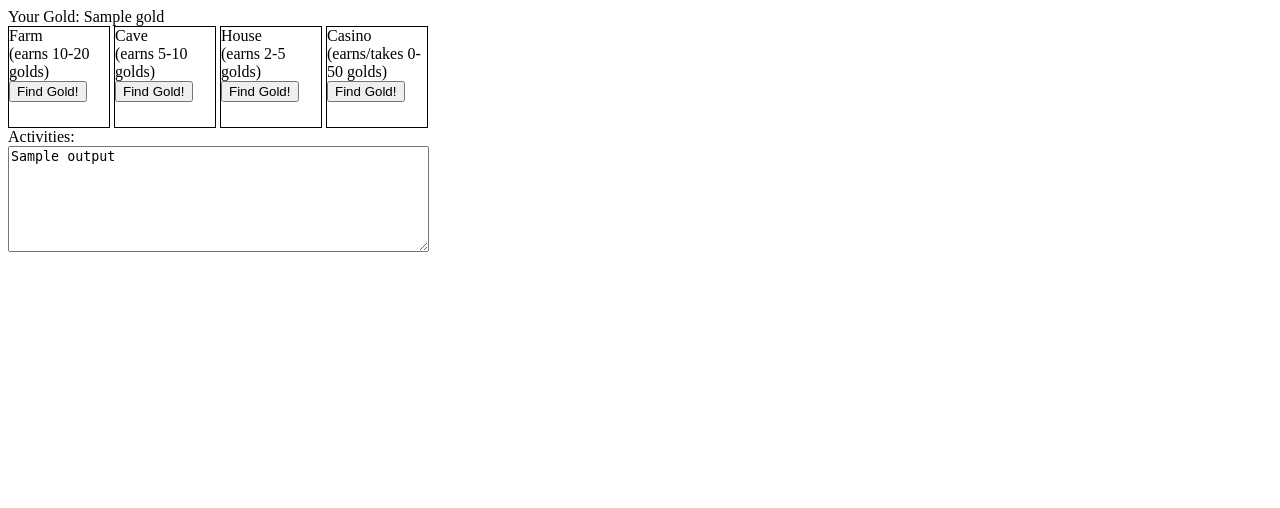
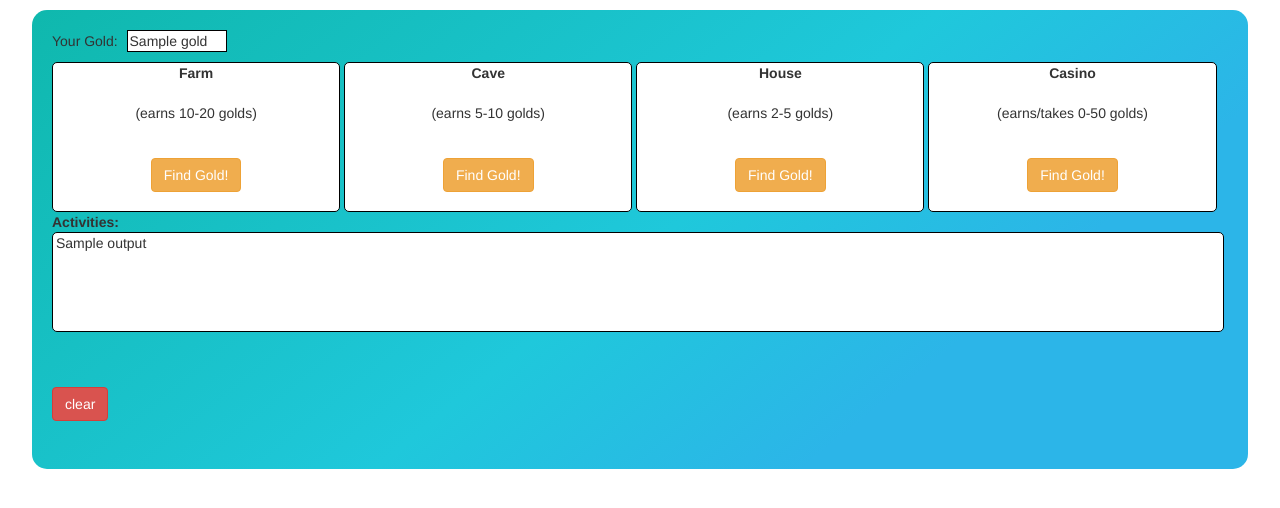
Before and after one commit to falterfriday/python-ninja_gold, a Flask app: template templates/index.html in a window 1280 px wide. Shown: the top 508 px of the page. Run offline with Flask 2, Linux system fonts and the light colour scheme; the template is opened without the code that fills it: most values are stand-ins (such as "Sample title", 1, 10 or a date in 2020); some libraries are stand-ins or nearby versions.

Commit message:
finished/workinf model

```diff
--- a/server.py
+++ b/server.py
@@ -1,28 +1,43 @@
 from flask import Flask, render_template, request, redirect, session
-from werkzeug.datastructures import ImmutableMultiDict
 app = Flask(__name__)
 app.secret_key='ivegotasecretforyou...boo!'
-import random
+import random, datetime
 @app.route('/')
 def index():
 	if not session.has_key('gold'):
 		session['gold'] = 0
+	if not session.has_key('output'):
+		session['output'] = ''
+	if not session.has_key('output'):
+		session['output'] = ''
 	gold = session['gold']
-	print 'You have', gold, 'gold'
-	return render_template('index.html', gold=gold)
-
+	output = session['output']
+	return render_template('index.html', gold=gold, output=output)
 @app.route('/process_money', methods=['POST'])
 def money():
 	if request.form.has_key('farm_gold'):
-		session['gold'] += random.randint(10,20)
+		random_num = random.randint(10,20)
+		session['gold'] += random_num
+		session['output'] += '<p class="green">Earned ' +str(random_num)+ ' golds from the farm! (' +str(datetime.datetime.now())+ ')</p>'
 	elif request.form.has_key('cave_gold'):
-			session['gold'] += random.randint(5,10)
+		random_num = random.randint(5,10)
+		session['gold'] += random_num
+		session['output'] += '<p class="green">Earned ' +str(random_num)+ ' golds from the cave! (' +str(datetime.datetime.now())+ ')</p>'
 	elif request.form.has_key('house_gold'):
-			session['gold'] += random.randint(2,5)
+		random_num = random.randint(2,5)
+		session['gold'] += random_num
+		session['output'] += '<p class="green">Earned ' +str(random_num)+ ' golds from the house! (' +str(datetime.datetime.now())+ ')</p>'
 	elif request.form.has_key('casino_gold'):
-			session['gold'] += random.randint(-50,50)
-
-
+		random_num = random.randint(-50,50)
+		session['gold'] += random_num
+		if random_num > 0:
+			session['output'] += '<p class="green">Earned ' +str(random_num)+ ' golds from the casino! (' +str(datetime.datetime.now())+ ')</p>'
+		elif random_num < 0:
+			random_num = random_num * -1
+			session['output'] += '<p class="red">Entered a casino and lost ' +str(random_num)+ ' golds... Ouch.. (' +str(datetime.datetime.now())+ ')</p>'
 	return redirect('/')
-
+@app.route('/clear')
+def clear():
+	session.clear()
+	return redirect('/')
 app.run(debug=True)
--- a/static/style.css
+++ b/static/style.css
@@ -1,10 +1,48 @@
+.wrapper {
+	border-radius: 15px;
+	width: 95%;
+	margin: 10px auto;
+	padding-top: 10px;
+	padding-left: 20px;
+	background: linear-gradient(141deg, #0fb8ad 0%, #1fc8db 51%, #2cb5e8 75%);
+}
 .box {
 	display: inline-block;
+	background-color: white;
+	border-radius: 5px;
 	border: solid black 1px;
+	height: 150px;
+	width: 24.1%;
+	text-align: center;
+}
+.activity {
+	border: solid black 1px;
+	border-radius: 5px;
+	background-color: white;
+	width: 98%;
 	height: 100px;
+	padding-left: 3px;
+	overflow: auto;
+}
+p.green {
+	color: green;
+	margin: 2px auto;
+	font-size: 0.8em;
+
+}
+p.red {
+	color: red;
+	margin: 2px auto;
+	font-size: 0.8em;
+}
+span {
+	display: inline-block;
+	border: solid black 1px;
+	background-color: white;
 	width: 100px;
+	margin: 10px 5px;
+	padding-left: 2px;
 }
-textarea {
-	width: 415px;
-	height: 100px;
+input.btn {
+	margin-top: 35px;
 }
--- a/templates/index.html
+++ b/templates/index.html
@@ -21,52 +21,50 @@ Description: Never Stop Learning
 <head>
 	<title>Ninja Gold</title>
 	<meta charset="utf-8">
+	<link rel="stylesheet" href="https://maxcdn.bootstrapcdn.com/bootstrap/3.3.6/css/bootstrap.min.css" integrity="sha384-1q8mTJOASx8j1Au+a5WDVnPi2lkFfwwEAa8hDDdjZlpLegxhjVME1fgjWPGmkzs7" crossorigin="anonymous">
 	<link rel="stylesheet" type="text/css" href="{{ url_for('static', filename='style.css') }}">
 </head>
 <body>
-<div class="wrapper">
+	<div class="wrapper jumbotron">
 			Your Gold: <span>{{ gold }}</span><br>
-
-
-
 			<div class="box">
-			Farm<br>
+				<strong>Farm</strong><br><br>
 				(earns 10-20 golds)
 				<form action="/process_money" method="post">
-				<input type="submit" name="farm_gold" value="Find Gold!">
+					<input type="submit" name="farm_gold" value="Find Gold!"  class="btn btn-warning">
 				</form>
 			</div>
 			<div class="box">
-			Cave<br>
+				<strong>Cave</strong><br><br>
 				(earns 5-10 golds)
 				<form action="/process_money" method="post">
-				<input type="submit" name="cave_gold" value="Find Gold!">
-			</form>
-		</div>
-
-
-
-
-		<div class="box">
-			House<br>
-			(earns 2-5 golds)
-			<form action="/process_money" method="post">
-				<input type="submit" name="house_gold" value="Find Gold!">
+					<input type="submit" name="cave_gold" value="Find Gold!" class="btn btn-warning">
 				</form>
 			</div>
 			<div class="box">
-			Casino<br>
+				<strong>House</strong><br><br>
+				(earns 2-5 golds)
+				<form action="/process_money" method="post">
+					<input type="submit" name="house_gold" value="Find Gold!" class="btn btn-warning">
+				</form>
+			</div>
+			<div class="box">
+				<strong>Casino</strong><br><br>
 				(earns/takes 0-50 golds)
 				<form method="post" action="/process_money" >
-				<input type="submit" name="casino_gold" value="Find Gold!">
+					<input type="submit" name="casino_gold" value="Find Gold!" class="btn btn-warning">
 				</form>
 			</div>
-
 			<div>
-			Activities:<br>
-			<textarea>{{ output }}</textarea>
+				<strong>Activities:</strong><br>
+				<div class="activity">
+					{{ output | safe }}
 				</div>
-
+			</div>
+			<br>
+			<form action="clear">
+				<input type='submit' name='clear' value="clear" class="btn btn-danger">
+			</form>
 	</div>
 </body>
 </html>
```
Lines whose indentation alone changed are shown as unchanged.
